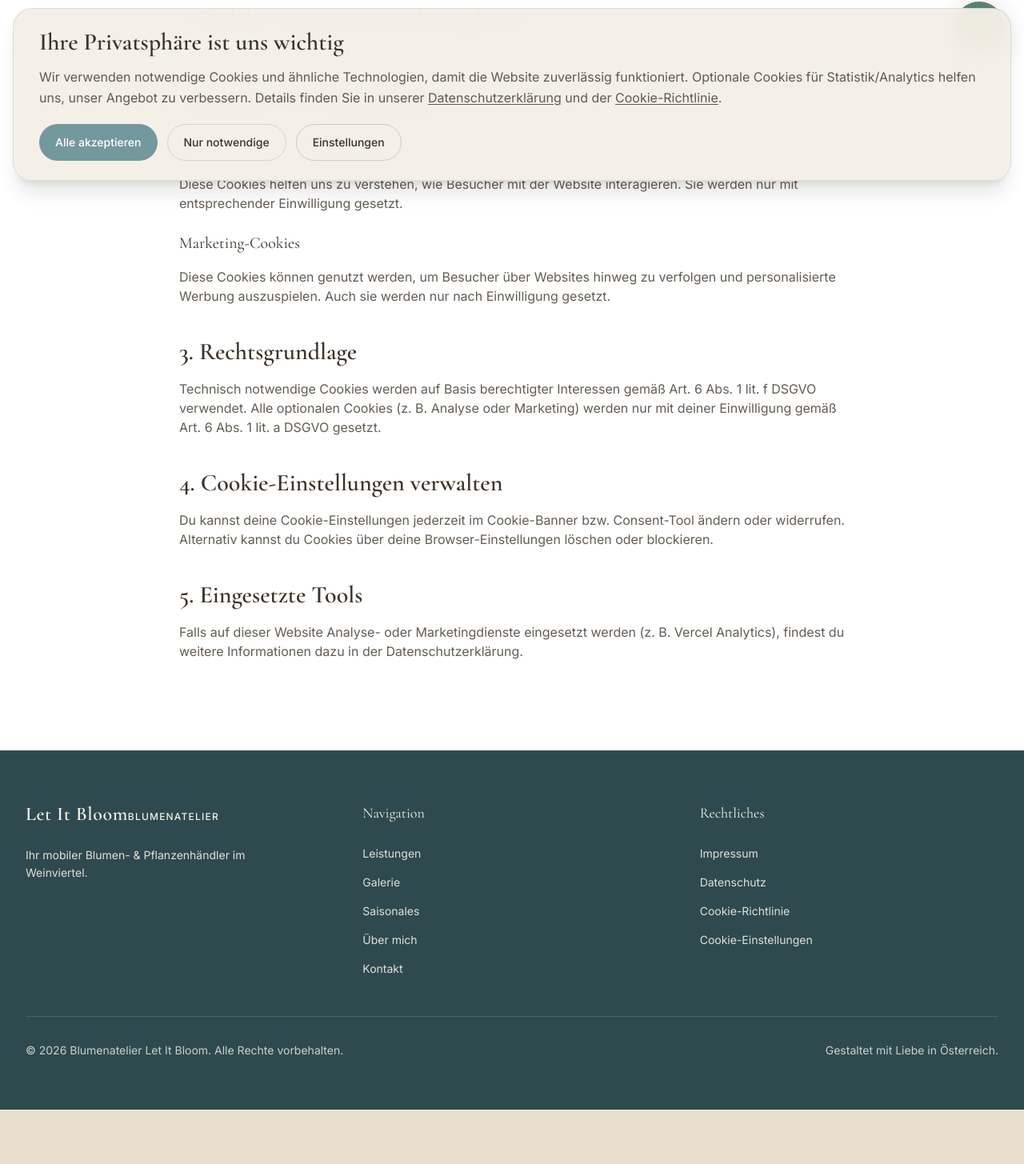
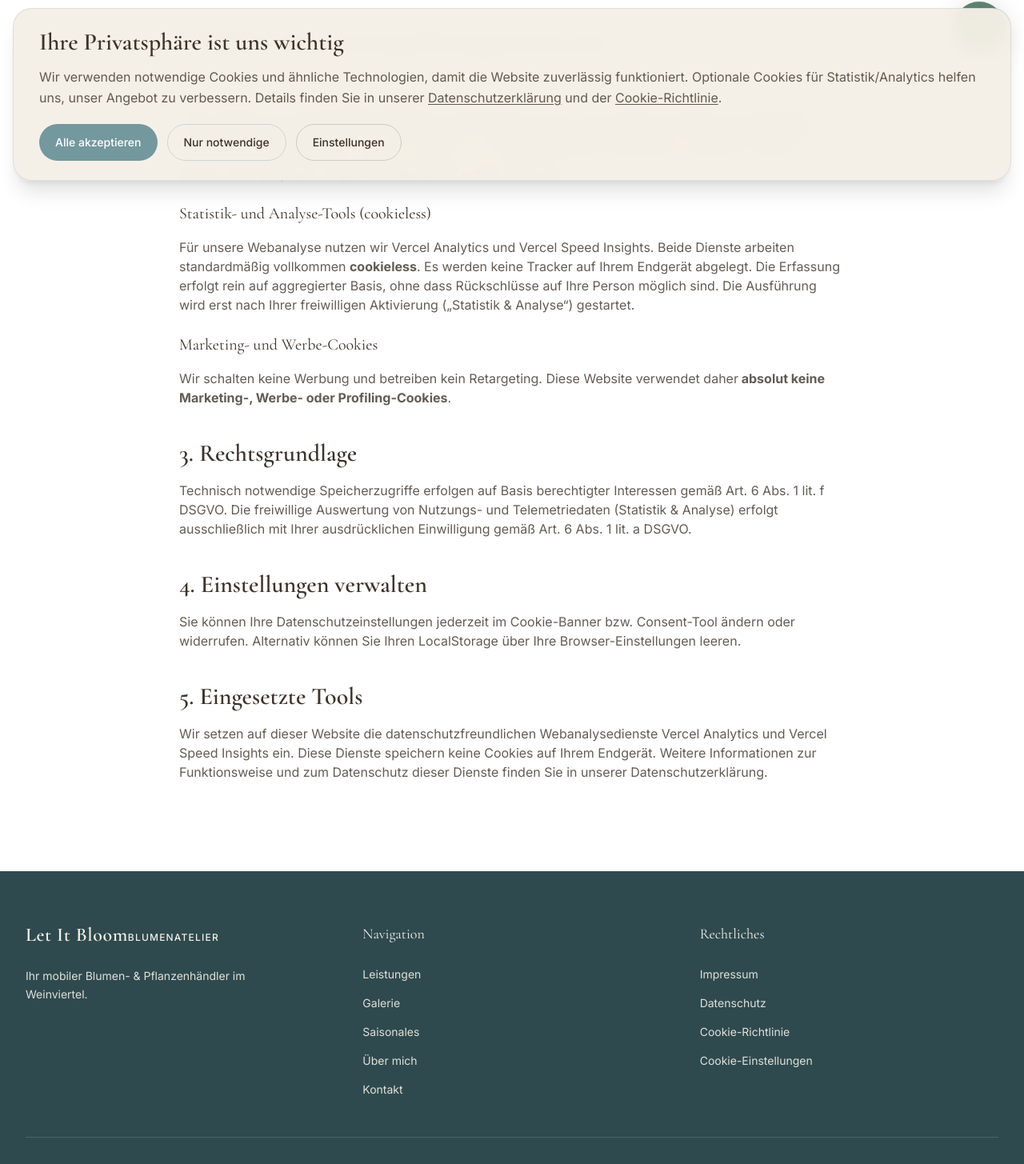
Before and after one commit to King-ElWebo/Let-it-bloom, a Next.js app: page /cookie-richtlinie in a window 1280 px wide. Shown: the part 558-2013 px from the top of the page at 80% size. Before the commit the page ends 1945 px from the top, so only its background shows below. Built offline with nearby package versions, Linux system fonts and the light colour scheme.

Commit message:
Rechtliches geaupdatet

```diff
--- a/app/(legal)/cookie-richtlinie/page.tsx
+++ b/app/(legal)/cookie-richtlinie/page.tsx
@@ -13,7 +13,7 @@ export default function CookieRichtliniePage() {
   return (
     <LegalPageLayout
       title="Cookie-Richtlinie"
-      intro="Hier findest du Informationen darüber, welche Arten von Cookies auf dieser Website eingesetzt werden und wie du deine Einstellungen verwalten kannst."
+      intro="Hier finden Sie detaillierte Informationen darüber, dass diese Website auf Datenschutz ausgelegt ist, keine Tracking-Cookies einsetzt und wie Sie Ihre Datenschutzeinstellungen verwalten können."
       lastUpdated={legalProfile.lastUpdated}
     >
       <LegalSection title="1. Was sind Cookies?">
@@ -24,53 +24,57 @@ export default function CookieRichtliniePage() {
         </p>
       </LegalSection>
 
-      <LegalSection title="2. Welche Arten von Cookies gibt es?">
+      <LegalSection title="2. Welche Arten von Speicherung nutzen wir?">
         <h3 className="text-xl font-serif font-medium text-brand-dark">
-          Technisch notwendige Cookies
+          Technisch notwendiger lokaler Speicher
         </h3>
         <p>
-          Diese Cookies sind erforderlich, damit die Website grundlegende Funktionen bereitstellen
-          kann, z. B. Seitennavigation oder Sicherheitsfunktionen.
+          Diese Website verwendet <strong>keine Cookies</strong> im herkömmlichen Sinne.
+          Wir speichern lediglich Ihre getroffene Cookie- bzw. Datenschutz-Entscheidung direkt im lokalen Speicher Ihres Browsers
+          (<code>LocalStorage</code> unter dem Schlüssel <code>letitbloom_cookie_consent_v1</code>). Dies ist technisch erforderlich,
+          damit der Consent-Banner nicht bei jedem einzelnen Seitenaufruf erneut erscheint.
         </p>
 
         <h3 className="text-xl font-serif font-medium text-brand-dark pt-2">
-          Statistik- und Analyse-Cookies
+          Statistik- und Analyse-Tools (cookieless)
         </h3>
         <p>
-          Diese Cookies helfen uns zu verstehen, wie Besucher mit der Website interagieren.
-          Sie werden nur mit entsprechender Einwilligung gesetzt.
+          Für unsere Webanalyse nutzen wir Vercel Analytics und Vercel Speed Insights. Beide Dienste arbeiten standardmäßig
+          vollkommen <strong>cookieless</strong>. Es werden keine Tracker auf Ihrem Endgerät abgelegt. Die Erfassung erfolgt
+          rein auf aggregierter Basis, ohne dass Rückschlüsse auf Ihre Person möglich sind. Die Ausführung wird erst nach Ihrer
+          freiwilligen Aktivierung („Statistik &amp; Analyse“) gestartet.
         </p>
 
         <h3 className="text-xl font-serif font-medium text-brand-dark pt-2">
-          Marketing-Cookies
+          Marketing- und Werbe-Cookies
         </h3>
         <p>
-          Diese Cookies können genutzt werden, um Besucher über Websites hinweg zu verfolgen und
-          personalisierte Werbung auszuspielen. Auch sie werden nur nach Einwilligung gesetzt.
+          Wir schalten keine Werbung und betreiben kein Retargeting. Diese Website verwendet daher
+          <strong> absolut keine Marketing-, Werbe- oder Profiling-Cookies</strong>.
         </p>
       </LegalSection>
 
       <LegalSection title="3. Rechtsgrundlage">
         <p>
-          Technisch notwendige Cookies werden auf Basis berechtigter Interessen gemäß Art. 6
-          Abs. 1 lit. f DSGVO verwendet. Alle optionalen Cookies (z. B. Analyse oder Marketing)
-          werden nur mit deiner Einwilligung gemäß Art. 6 Abs. 1 lit. a DSGVO gesetzt.
+          Technisch notwendige Speicherzugriffe erfolgen auf Basis berechtigter Interessen gemäß Art. 6
+          Abs. 1 lit. f DSGVO. Die freiwillige Auswertung von Nutzungs- und Telemetriedaten (Statistik &amp; Analyse)
+          erfolgt ausschließlich mit Ihrer ausdrücklichen Einwilligung gemäß Art. 6 Abs. 1 lit. a DSGVO.
         </p>
       </LegalSection>
 
-      <LegalSection title="4. Cookie-Einstellungen verwalten">
+      <LegalSection title="4. Einstellungen verwalten">
         <p>
-          Du kannst deine Cookie-Einstellungen jederzeit im Cookie-Banner bzw. Consent-Tool
-          ändern oder widerrufen. Alternativ kannst du Cookies über deine Browser-Einstellungen
-          löschen oder blockieren.
+          Sie können Ihre Datenschutzeinstellungen jederzeit im Cookie-Banner bzw. Consent-Tool
+          ändern oder widerrufen. Alternativ können Sie Ihren LocalStorage über Ihre Browser-Einstellungen
+          leeren.
         </p>
       </LegalSection>
 
       <LegalSection title="5. Eingesetzte Tools">
         <p>
-          Falls auf dieser Website Analyse- oder Marketingdienste eingesetzt werden (z. B.
-          {` ${legalProfile.analyticsTool}`}), findest du weitere Informationen dazu in der
-          Datenschutzerklärung.
+          Wir setzen auf dieser Website die datenschutzfreundlichen Webanalysedienste Vercel Analytics und Vercel Speed Insights ein.
+          Diese Dienste speichern keine Cookies auf Ihrem Endgerät. Weitere Informationen zur Funktionsweise und zum Datenschutz
+          dieser Dienste finden Sie in unserer Datenschutzerklärung.
         </p>
       </LegalSection>
     </LegalPageLayout>
--- a/app/(legal)/datenschutz/page.tsx
+++ b/app/(legal)/datenschutz/page.tsx
@@ -13,7 +13,7 @@ export default function DatenschutzPage() {
   return (
     <LegalPageLayout
       title="Datenschutzerklärung"
-      intro="Diese Vorlage informiert über Art, Umfang und Zweck der Verarbeitung personenbezogener Daten auf dieser Website. Bitte ersetze alle Platzhalter durch deine realen Angaben."
+      intro="Diese Datenschutzerklärung informiert Sie über Art, Umfang und Zweck der Verarbeitung personenbezogener Daten auf dieser Website gemäß den Vorgaben der Datenschutz-Grundverordnung (DSGVO)."
       lastUpdated={legalProfile.lastUpdated}
     >
       <LegalSection title="1. Verantwortlicher">
@@ -71,50 +71,77 @@ export default function DatenschutzPage() {
         </p>
       </LegalSection>
 
-      <LegalSection title="5. Cookies">
+      <LegalSection title="5. Cookies &amp; Lokaler Speicher">
         <p>
-          Unsere Website verwendet Cookies. Dabei handelt es sich um kleine Textdateien, die auf
-          deinem Endgerät gespeichert werden. Cookies können technisch notwendig sein oder
-          für Analyse- und Marketingzwecke eingesetzt werden.
+          Unsere Website ist darauf ausgelegt, Ihre Privatsphäre bestmöglich zu schützen. Daher verwenden wir
+          <strong> keine tracking-, profiling- oder werbebezogenen Cookies</strong>.
         </p>
         <p>
-          Details zur Art und Steuerung eingesetzter Cookies findest du in der
-          Cookie-Richtlinie.
+          Wir nutzen lediglich den lokalen Speicher Ihres Browsers (LocalStorage), um Ihre getroffene Cookie- bzw. Datenschutz-Entscheidung
+          zu speichern (unter dem Schlüssel <code>letitbloom_cookie_consent_v1</code>). Dieser Speicher ist technisch
+          notwendig (berechtigtes Interesse gemäß Art. 6 Abs. 1 lit. f DSGVO), damit wir Ihnen den Cookie-Banner nicht bei
+          jedem einzelnen Seitenaufruf erneut anzeigen müssen.
+        </p>
+        <p>
+          Details zur Art und Steuerung eingesetzter Speicheroptionen finden Sie in der Cookie-Richtlinie.
         </p>
       </LegalSection>
 
-      <LegalSection title="6. Webanalyse mit Vercel Analytics">
+      <LegalSection title="6. Webanalyse (Vercel Analytics &amp; Speed Insights)">
         {legalProfile.analyticsEnabled ? (
           <>
             <p>
-              Diese Website verwendet {legalProfile.analyticsTool}, einen Webanalysedienst von Vercel Inc.,
-              zur statistischen Auswertung der Besucherzugriffe und zur Optimierung der Nutzererfahrung.
+              Diese Website verwendet <strong>Vercel Analytics</strong> und <strong>Vercel Speed Insights</strong>,
+              Webanalysedienste des Hosting-Anbieters Vercel Inc. (Vercel Inc., 340 S Lemon Ave #4133, Walnut, CA 91789, USA),
+              zur statistischen Auswertung der Besucherzugriffe und zur Überwachung der technischen Performance (Ladezeiten, Stabilität).
             </p>
             <p>
-              Vercel Analytics arbeitet datenschutzfreundlich und erfasst Standard-Zugriffsdaten (wie Seitenaufrufe, Browsertyp, Betriebssystem) in aggregierter Form. Es werden dabei <strong>keine Tracking-Cookies</strong> auf deinem Endgerät gespeichert und IP-Adressen werden vor der Speicherung anonymisiert, sodass keine Rückschlüsse auf individuelle Nutzer möglich sind.
+              Beide Dienste arbeiten standardmäßig vollkommen datenschutzfreundlich und <strong>cookieless</strong>.
+              Es werden keine Tracking-Cookies auf Ihrem Endgerät gespeichert und es erfolgt kein systemübergreifendes Tracking.
+              Die erhobenen Zugriffs- und Telemetriedaten (z. B. aufgerufene Seiten, Browsertyp, Ladezeit-Metriken) werden in
+              aggregierter und anonymisierter Form verarbeitet. IP-Adressen werden unmittelbar bei der Erfassung auf Netzwerkebene
+              anonymisiert, sodass keine Rückschlüsse auf Ihre Person möglich sind.
             </p>
             <p>
-              Die Verarbeitung dieser anonymisierten Daten erfolgt auf Grundlage unseres berechtigten Interesses (Art. 6 Abs. 1 lit. f DSGVO) an der Stabilität und kontinuierlichen Verbesserung unserer Website.
+              Obwohl diese Analyse-Dienste ohne Speicherung personenbezogener Daten auskommen, laden wir sie auf dieser Website
+              erst nach Ihrer freiwilligen Zustimmung über unseren Cookie- bzw. Consent-Banner (Einwilligung gemäß Art. 6 Abs. 1 lit. a DSGVO).
+              Sie können diese Einwilligung jederzeit mit Wirkung für die Zukunft über die Cookie-Einstellungen widerrufen.
             </p>
           </>
         ) : (
           <p>
-            Dieser Abschnitt ist als Platzhalter vorgesehen. Bitte aktivieren, anpassen oder
-            entfernen, je nachdem ob {legalProfile.analyticsTool} tatsächlich eingesetzt wird.
+            Der Webanalyse-Dienst ist aktuell deaktiviert.
           </p>
         )}
       </LegalSection>
 
-      <LegalSection title="7. Kontaktformular">
+      <LegalSection title="7. Kontaktformular &amp; Datenübermittlung an Web3Forms">
         <p>
-          Wenn du uns über das Kontaktformular kontaktierst, verarbeiten wir die von dir
-          eingegebenen Daten (z. B. Name, E-Mail-Adresse, Nachricht), um deine Anfrage zu
-          bearbeiten.
+          Wenn Sie uns über das Kontaktformular kontaktieren, verarbeiten wir die von Ihnen
+          eingegebenen Daten (z. B. Name, E-Mail-Adresse, Telefonnummer sowie Ihre Nachricht) ausschließlich,
+          um Ihre Anfrage zu bearbeiten.
         </p>
         <p>
-          Rechtsgrundlage ist je nach Anliegen Art. 6 Abs. 1 lit. b DSGVO (vorvertragliche
-          Maßnahmen) oder Art. 6 Abs. 1 lit. f DSGVO (berechtigtes Interesse an
-          Kommunikationsbearbeitung).
+          Zur technischen Übertragung und Zustellung dieser Formularanfragen nutzen wir den Dienst <strong>Web3Forms</strong>
+          (bereitgestellt von Lintel Technologies Private Limited, Hyderabad, Indien). Web3Forms dient als reiner technischer
+          Zustelldienst (Auftragsverarbeiter), welcher die im Formular eingegebenen Daten entgegennimmt und sicher als E-Mail
+          an unser Postfach weiterleitet. Die Daten werden von Web3Forms nicht dauerhaft gespeichert, nicht für eigene Zwecke
+          analysiert und nicht an Dritte weitergegeben.
+        </p>
+        <p>
+          Die Verarbeitung dieser Daten erfolgt auf Grundlage Ihrer Einwilligung (Art. 6 Abs. 1 lit. a DSGVO) oder zur Durchführung
+          vorvertraglicher Maßnahmen bzw. Erfüllung eines Vertrages (Art. 6 Abs. 1 lit. b DSGVO).
+        </p>
+        <p>
+          Weitere Details zum Datenschutz des Dienstleisters finden Sie in der Datenschutzerklärung von Web3Forms unter:{" "}
+          <a
+            href="https://web3forms.com/privacy"
+            target="_blank"
+            rel="noopener noreferrer"
+            className="text-brand-turquoise hover:underline transition-colors font-medium"
+          >
+            https://web3forms.com/privacy
+          </a>.
         </p>
       </LegalSection>
 
--- a/src/components/Footer.tsx
+++ b/src/components/Footer.tsx
@@ -68,11 +68,18 @@ export function Footer() {
           </div>
         </div>
 
-        <div className="pt-6 sm:pt-8 border-t border-brand-cream/15 flex flex-col md:flex-row items-center justify-between gap-3 sm:gap-4">
-          <p className="text-brand-cream/80 text-sm">
+        <div className="pt-6 sm:pt-8 border-t border-brand-cream/15 flex flex-col md:flex-row items-center md:items-end justify-between gap-4 md:gap-8">
+          <p className="text-brand-cream/80 text-sm text-center md:text-left">
             &copy; {new Date().getFullYear()} Blumenatelier Let It Bloom. Alle Rechte vorbehalten.
           </p>
-          <p className="text-brand-cream/80 text-sm">Gestaltet mit Liebe in Österreich.</p>
+          <div className="flex flex-col items-center md:items-end text-center md:text-right gap-1">
+            <p className="text-brand-cream/70 text-xs">
+              Website erstellt von Benjamin Wilk
+            </p>
+            <p className="text-brand-cream/55 text-[11px] leading-relaxed max-w-xs sm:max-w-md">
+              Für Inhalte, spätere Änderungen sowie technische Ausfälle durch Drittanbieter wird keine Haftung übernommen.
+            </p>
+          </div>
         </div>
       </div>
     </footer>
--- a/src/content/legal.ts
+++ b/src/content/legal.ts
@@ -13,6 +13,10 @@ export const legalProfile = {
   uidNumber: "ATU68198504",
   supervisoryAuthority: "Bezirkshauptmannschaft Korneuburg",
   chamber: "Wirtschaftskammer Niederösterreich, Landesinnung der Gärtner und Floristen ",
+  professionalRegulations: "Gewerbeordnung (GewO) – abrufbar im Rechtsinformationssystem des Bundes (RIS) unter https://www.ris.bka.gv.at",
+  blattlinie: "Information über die floristischen Dienstleistungen, Arrangements und Produkte des Blumenateliers sowie die Förderung der geschäftlichen Aktivitäten des Unternehmens.",
+  web3formsProcessor: "Web3Forms (Lintel Technologies Private Limited, Hyderabad, Indien)",
+  web3formsPolicy: "https://web3forms.com/privacy",
   dataProtectionContact: "wgruber@outlook.at",
   hostingProvider: "Vercel Inc.",
   hostingLocation: "USA / Globale Server (Datenverarbeitung standardmäßig in der EU für europäische Nutzer)",
--- a/src/lib/consent/config.ts
+++ b/src/lib/consent/config.ts
@@ -20,9 +20,9 @@ export const CONSENT_CATEGORY_TEXT: Record<
     required: true,
   },
   marketing: {
-    title: 'Marketing',
+    title: 'Statistik & Analyse',
     description:
-      'Wird für personalisierte Inhalte und Werbemaßnahmen genutzt. Aktuell nur vorbereitet und standardmäßig deaktiviert.',
+      'Erlaubt das Sammeln von anonymisierten Nutzungsstatistiken und Performance-Daten über Vercel Analytics und Speed Insights, um unsere Website stetig zu verbessern.',
     required: false,
   },
   externalMedia: {
```
Also changed, not shown: app/(legal)/impressum/page.tsx (+21 -2 lines).
